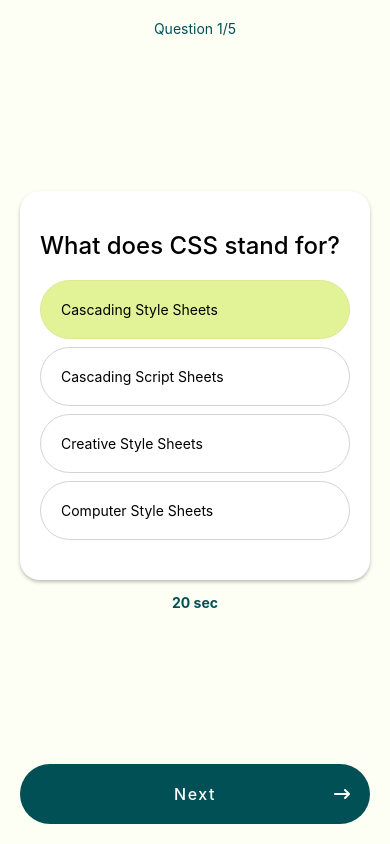
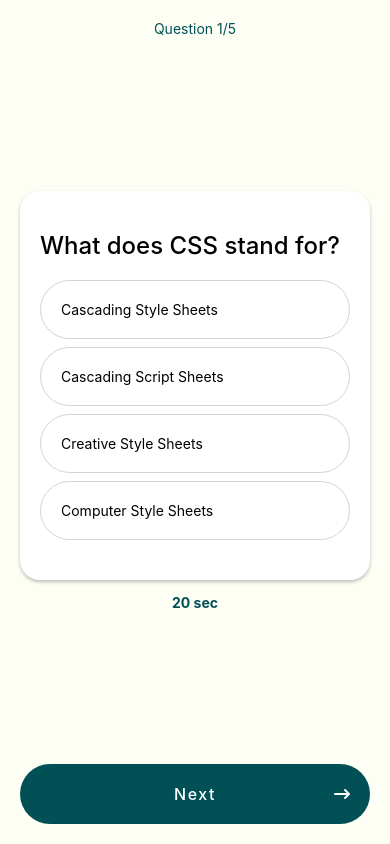
Before and after one commit to seanchen0123/react-native-mastery, a React Native app in the folder expo-quiz/: screen / in a window 390 px wide. Built offline with nearby package versions, Linux system fonts and the light colour scheme.

Commit message:
feat: implement QuizProvider for centralized data management

```diff
--- a/expo-quiz/App.tsx
+++ b/expo-quiz/App.tsx
@@ -1,11 +1,14 @@
-import { StatusBar } from 'expo-status-bar';
-import QuizScreen from './src/app/QuizScreen';
+import { StatusBar } from 'expo-status-bar'
+import QuizScreen from './src/app/QuizScreen'
+import QuizProvider from './src/providers/QuizProvider'
 
 export default function App() {
   return (
     <>
-      <QuizScreen />
+      <QuizProvider>
+        <QuizScreen />
+      </QuizProvider>
       <StatusBar style="auto" />
     </>
-  );
+  )
 }
--- a/expo-quiz/src/app/QuizScreen.tsx
+++ b/expo-quiz/src/app/QuizScreen.tsx
@@ -4,18 +4,11 @@ import QuestionCard from '../components/QuestionCard'
 import questions from '../questions'
 import Card from '../components/Card'
 import CustomButton from '../components/CustomButton'
-import { useState } from 'react'
+import { QuizContext, useQuizContext } from '../providers/QuizProvider'
 
 export default function QuizScreen() {
-  const [questionIndex, setQuestionIndex] = useState(0)
-  const question = questions[questionIndex]
 
-  const onNext = () => {
-    if (questionIndex > questions.length - 1) {
-      return
-    }
-    setQuestionIndex(prev => prev + 1)
-  }
+  const { question, questionIndex, onNext, score, totalQuestion } = useQuizContext()
 
   return (
     <SafeAreaView style={styles.page}>
@@ -23,7 +16,7 @@ export default function QuizScreen() {
         {/* Header */}
         <View>
           <Text style={styles.title}>
-            Question {questionIndex === questions.length ? questions.length : questionIndex + 1}/5
+            Question {questionIndex === questions.length ? questions.length : questionIndex + 1}/{totalQuestion}
           </Text>
         </View>
 
@@ -35,8 +28,8 @@ export default function QuizScreen() {
           </View>
         ) : (
           <Card title="Well done">
-            <Text>Correct answers: 3/5</Text>
-            <Text>Best score: 10</Text>
+            <Text>Correct answers: {score}/{totalQuestion}</Text>
+            <Text>Best score: {score}</Text>
           </Card>
         )}
 
--- a/expo-quiz/src/components/AnswerOption.tsx
+++ b/expo-quiz/src/components/AnswerOption.tsx
@@ -1,17 +1,19 @@
 import { StyleSheet, View, Text, Pressable } from 'react-native'
+import { useQuizContext } from '../providers/QuizProvider'
 
 export default function AnswerOption({
-  option,
-  isSelected,
-  onPress
+  option
 }: {
   option: string
-  isSelected?: boolean
-  onPress: (option: string) => void
 }) {
+
+  const {selectedOption, setSelectedOption} = useQuizContext()
+
+  const isSelected = selectedOption === option
+
   return (
     <Pressable
-      onPress={() => onPress(option)}
+      onPress={() => setSelectedOption(option)}
       style={[
         styles.container,
         isSelected
--- a/expo-quiz/src/components/QuestionCard.tsx
+++ b/expo-quiz/src/components/QuestionCard.tsx
@@ -8,15 +8,12 @@ type Props = {
   question: Question
 }
 
-export default function QuestionCard({question}: Props) {
-
-  const [selectedOption, setSelectedOption] = useState(question.options[0])
-
+export default function QuestionCard({ question }: Props) {
   return (
     <Card title={question.title}>
-      <View style={{gap: 8}}>
+      <View style={{ gap: 8 }}>
         {question.options.map((item, index) => (
-          <AnswerOption option={item} key={index} isSelected={selectedOption === item} onPress={setSelectedOption}  />
+          <AnswerOption option={item} key={index} />
         ))}
       </View>
     </Card>
--- /dev/null
+++ b/expo-quiz/src/providers/QuizProvider.tsx
@@ -0,0 +1,69 @@
+import { PropsWithChildren, useContext, useState } from 'react'
+import { createContext } from 'react'
+import questions from '../questions'
+import { Question } from '../types'
+
+type QuizContext = {
+  question?: Question
+  questionIndex: number
+  onNext: () => void
+  selectedOption?: string
+  setSelectedOption: (option: string) => void
+  score: number
+  totalQuestion: number
+}
+
+export const QuizContext = createContext<QuizContext>({
+  questionIndex: 0,
+  onNext: () => {},
+  setSelectedOption: () => {},
+  score: 0,
+  totalQuestion: 0
+})
+
+export default function QuizProvider({ children }: PropsWithChildren) {
+  const [questionIndex, setQuestionIndex] = useState(0)
+  const question = questions[questionIndex]
+
+  const [selectedOption, setSelectedOption] = useState<string | undefined>()
+  const [score, setScore] = useState(0)
+  const isFinished = questionIndex >= questions.length
+
+  const restart = () => {
+    setQuestionIndex(0)
+    setSelectedOption(undefined)
+    setScore(0)
+  }
+
+  const onNext = () => {
+    if (isFinished) {
+      restart()
+      return
+    }
+    // check if answer is correct
+    if (selectedOption === question.correctAnswer) {
+      setScore(prev => prev + 1)
+    }
+    setQuestionIndex(prev => prev + 1)
+  }
+
+  return (
+    <QuizContext.Provider
+      value={{
+        question,
+        questionIndex,
+        onNext,
+        selectedOption,
+        setSelectedOption,
+        score,
+        totalQuestion: questions.length
+      }}
+    >
+      {children}
+    </QuizContext.Provider>
+  )
+}
+
+export const useQuizContext = () => {
+  return useContext(QuizContext)
+}
```
